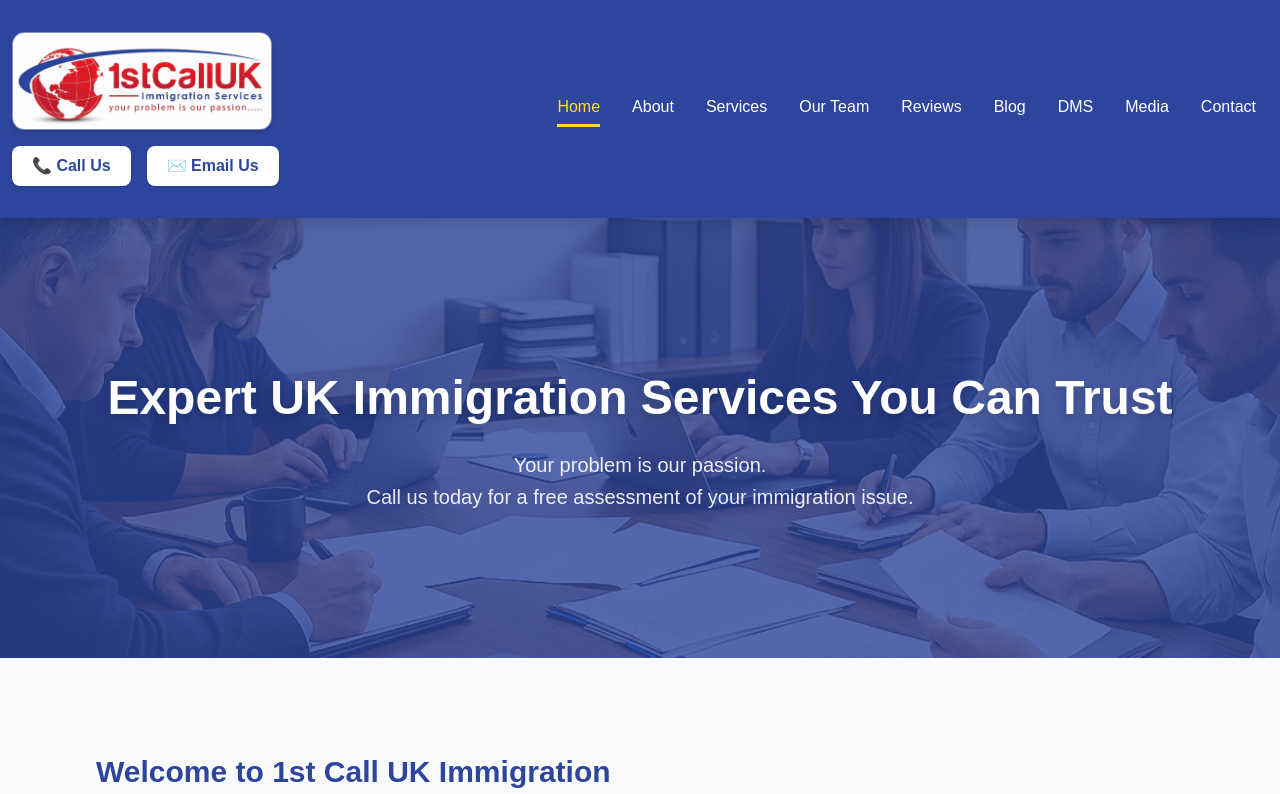
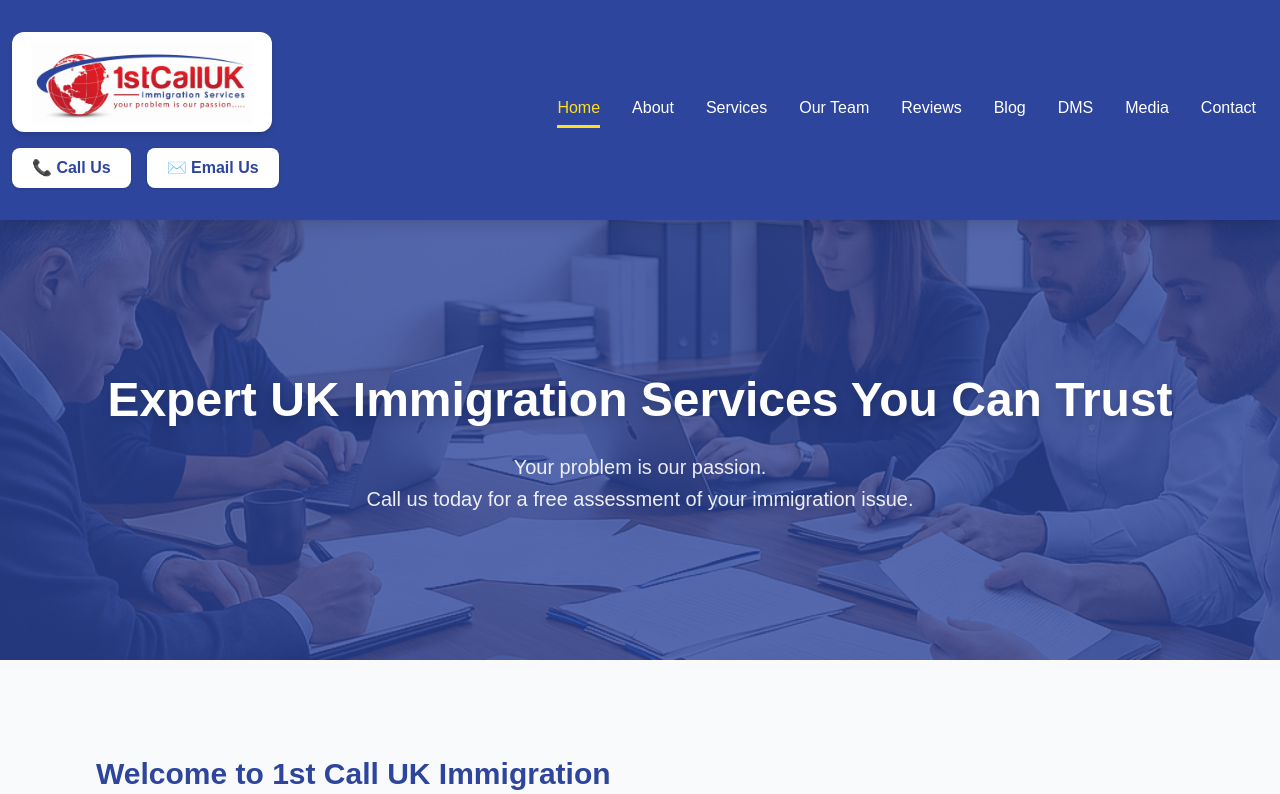
Before and after one commit to Getu4ever/1stcalluk, a Next.js app: page / in a window 1280 px wide. Shown: the top 794 px of the page. Built offline with nearby package versions, Linux system fonts and the light colour scheme.

Commit message:
Fix logo alignment consistency

```diff
--- a/src/app/layout.tsx
+++ b/src/app/layout.tsx
@@ -30,15 +30,17 @@
     {/* Left — Logo & Contact */}
 <div className="flex flex-col items-start space-y-4 translate-x-[-12px]">
   <Link href="/" className="block">
-    <Image
-      src="/1st-calluk-logo02.jpg"
-      alt="1st Call UK Immigration Advisers Logo — go to homepage"
-      width={260}
-      height={100}
-      priority
-      className="rounded-xl shadow-md hover:opacity-90 transition-opacity duration-300 border border-white/40"
-    />
+    <div className="w-[260px] h-[100px] relative rounded-xl shadow-md bg-white border border-white/40 overflow-hidden">
+      <Image
+        src="/1st-calluk-logo02.jpg"
+        alt="1st Call UK Immigration Advisers Logo — go to homepage"
+        fill
+        priority
+        className="object-contain p-2"
+      />
+    </div>
   </Link>
+
 
   <div className="hidden md:flex gap-4">
     <a
```
